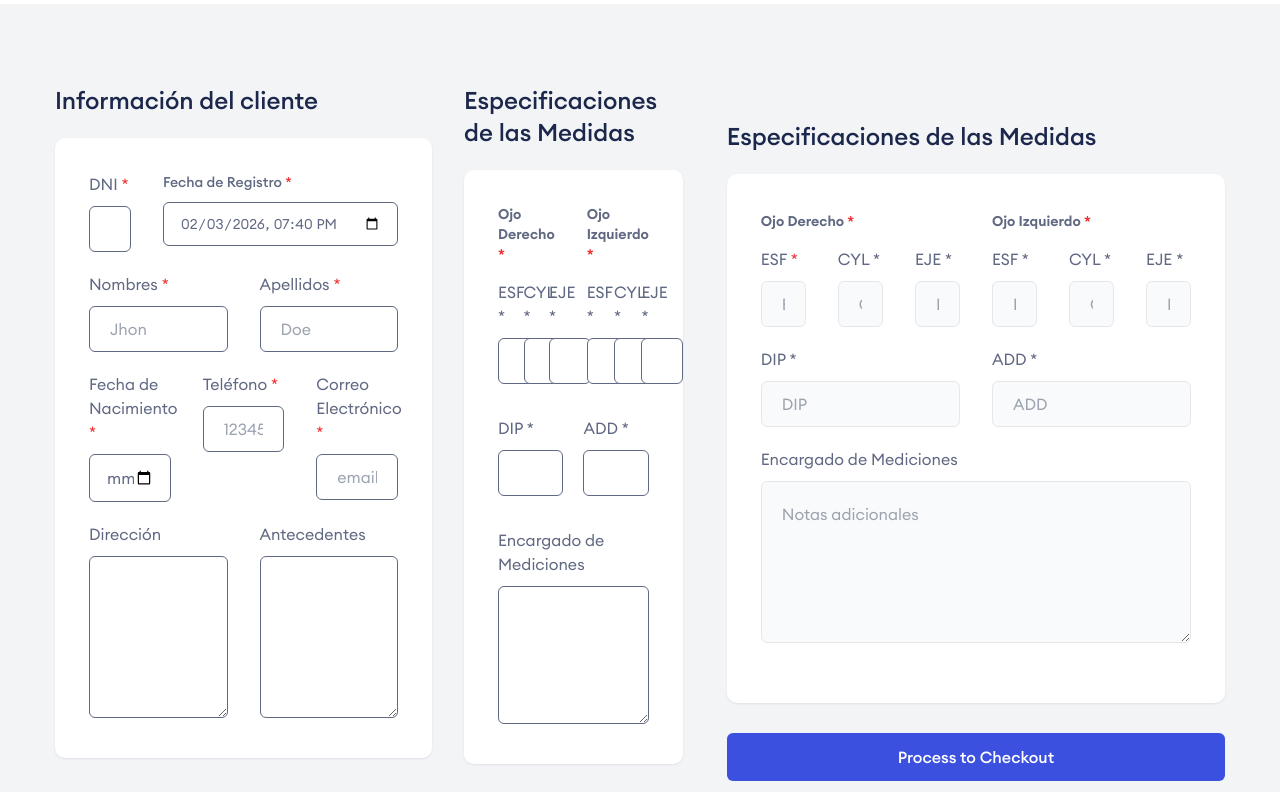
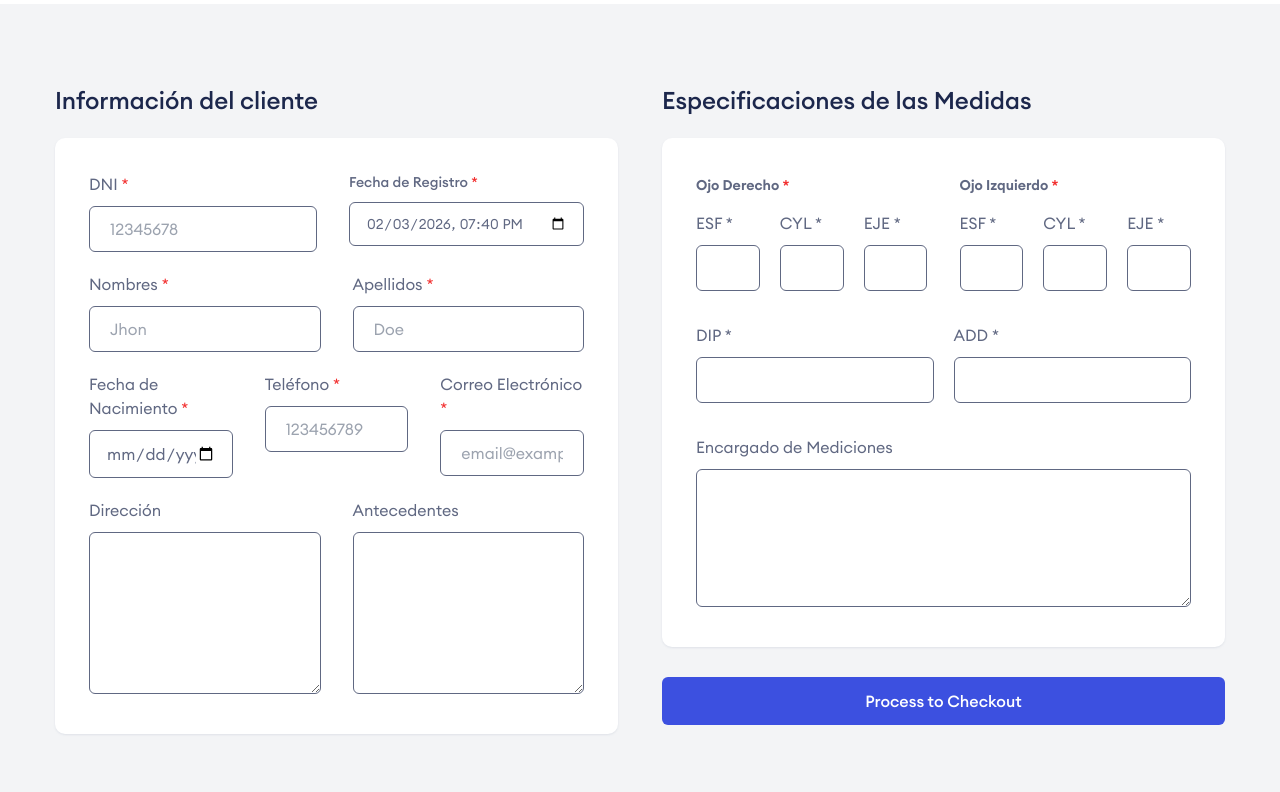
Before and after one commit to WalterJoel/Optica-Multivision-Front, a Next.js app: page /register-client in a window 1280 px wide. Shown: the part 280-1072 px from the top of the page. Built offline with nearby package versions, Linux system fonts and the light colour scheme.

Commit message:
fix: Registrar Cliente solucionado posicion de columnas

```diff
--- a/src/components/RegisterClient/CustomerInformation.tsx
+++ b/src/components/RegisterClient/CustomerInformation.tsx
@@ -37,10 +37,10 @@
 
   return (
 
-    <div className="flex flex-col md:flex-row gap-8">
+    <div className="flex flex-col lg:flex-row gap-8 xl:gap-11 items-stretch">
 
       {/* COLUMNA */}
-  <div className="flex-1">
+      <div className="flex-1 w-full">
 
         <h2 className="font-medium text-dark text-xl sm:text-2xl mb-5.5">
           Información del cliente
@@ -52,6 +52,7 @@
           <div className="flex flex-col lg:flex-row gap-5 sm:gap-8 mb-5">
 
             <div className="w-full">
+
                <label htmlFor="dni" className="block mb-2.5">
                 DNI <span className="text-red">*</span>
                </label>
@@ -201,8 +202,7 @@
     </div>
   </div>
 
-      <div className="flex-1">
-
+      <div className="flex-1 w-full">
     <h2 className="font-medium text-dark text-xl sm:text-2xl mb-5.5">
     Especificaciones de las Medidas
   </h2>
--- a/src/components/RegisterClient/index.tsx
+++ b/src/components/RegisterClient/index.tsx
@@ -9,35 +9,17 @@
     <>
       <Breadcrumb title={"Registrar Cliente"} pages={["registrar cliente"]} />
       <section className="overflow-hidden py-20 bg-gray-2">
+
         <div className="max-w-[1170px] w-full mx-auto px-4 sm:px-8 xl:px-0">
           <form>
+
             <div className="flex flex-col lg:flex-row gap-7.5 xl:gap-11">
-              {/* <!-- left --> */}
-              <div className="lg:max-w-[670px] w-full">
 
-                {/* <!-- Customer Information --> */}
-                <CustomerInformation />
+              {/* <!-- Customer Information --> */}
+              <CustomerInformation />
 
-              </div>
+            </div>
 
-               <div className="max-w-[670px] w-full">
-                {/* <!-- rigth --> */}
-                 <div className="lg:max-w-[670px] w-full">
-
-                  {/* <!-- Measurement Specifications --> */}
-                  <MeasurementSpecifications />
-
-                </div>
-
-                <button
-                  type="submit"
-                  className="w-full flex justify-center font-medium text-white bg-blue py-3 px-6 rounded-md ease-out duration-200 hover:bg-blue-dark mt-7.5"
-                >
-                  Process to Checkout
-                </button>
-
-              </div>
-            </div>
           </form>
         </div>
       </section>
```
Lines whose indentation alone changed are shown as unchanged.
